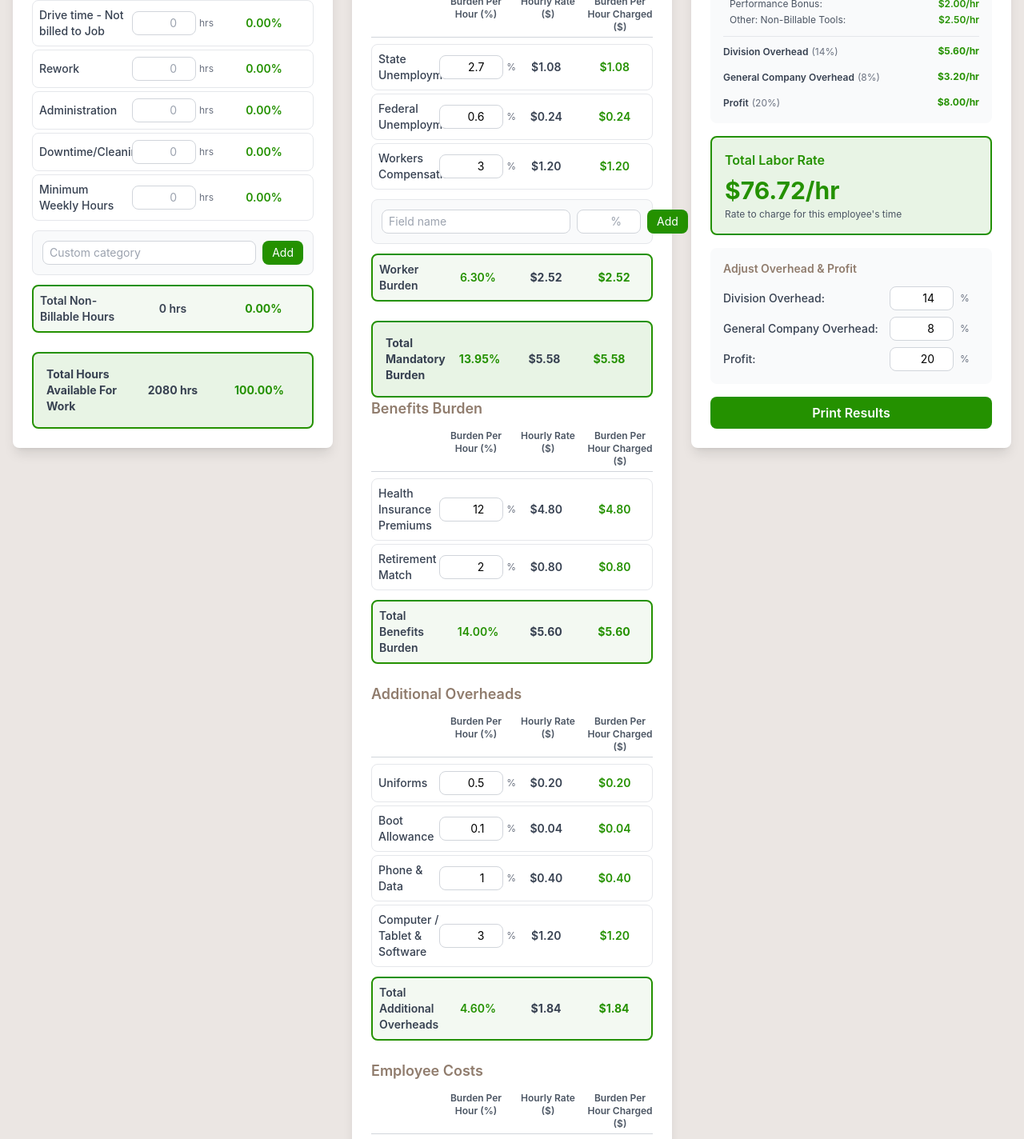
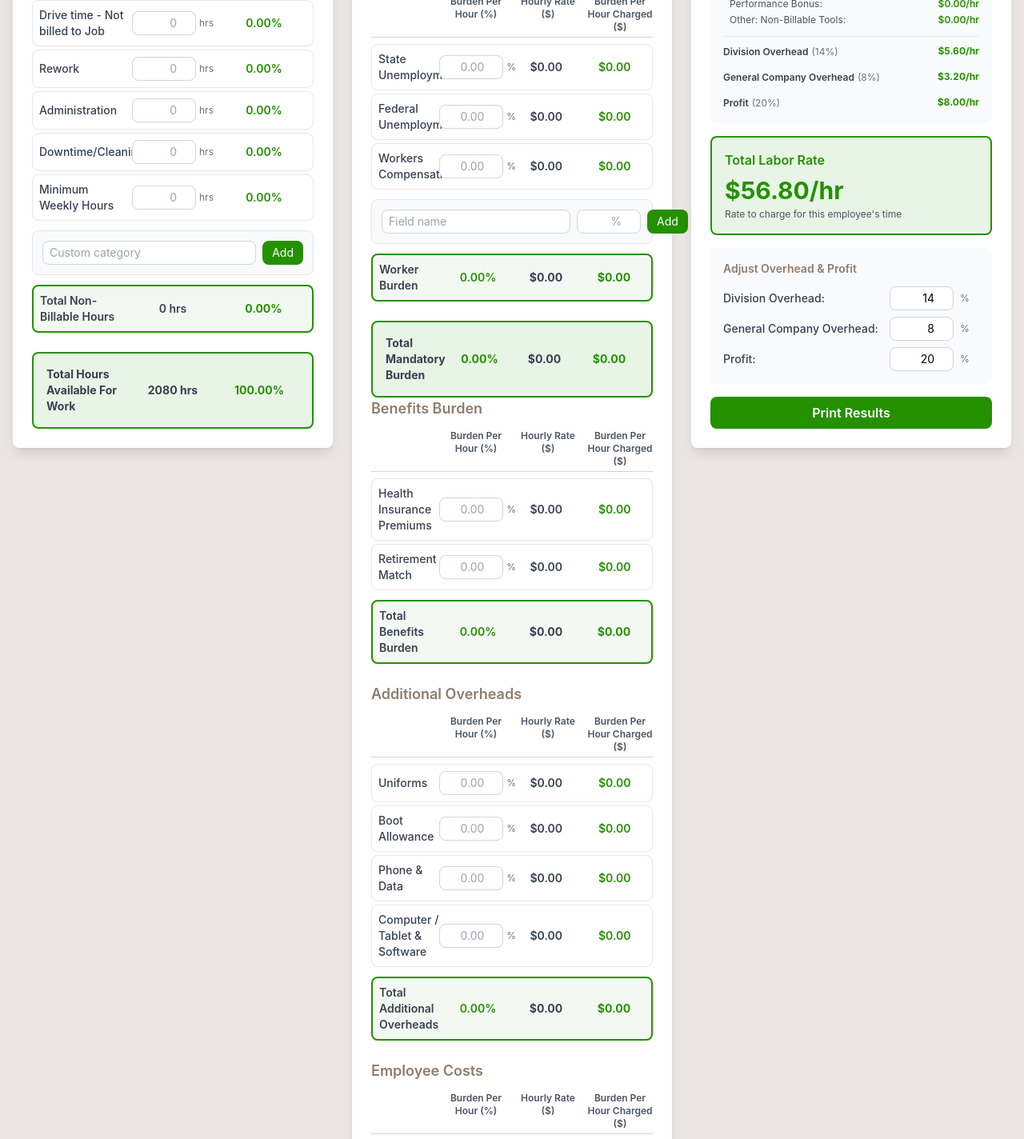
Before and after one commit to KayFernPR/Time-Material-Calculator, a React (Vite) app: page / in a window 1280 px wide. Shown: the part 900-2324 px from the top of the page at 80% size. Built offline with nearby package versions, Linux system fonts and the light colour scheme.

Commit message:
Set all Step 2 'Burden Per Hour (%)' default values to 0.00

```diff
--- a/src/components/LaborRateCalculator.jsx
+++ b/src/components/LaborRateCalculator.jsx
@@ -21,37 +21,37 @@ const NON_BILLABLE_HOURS_OPTIONS = [
 // Step 2: Mandatory Payroll Tax Burden options
 const MANDATORY_PAYROLL_TAX_OPTIONS = [
   { id: 'federal-taxes', label: 'Federal Taxes', defaultPercent: 0 },
-  { id: 'social-security', label: 'Social Security', defaultPercent: 6.20 },
-  { id: 'medicare', label: 'Medicare', defaultPercent: 1.45 }
+  { id: 'social-security', label: 'Social Security', defaultPercent: 0 },
+  { id: 'medicare', label: 'Medicare', defaultPercent: 0 }
 ]
 
 // Step 2: Mandatory Worker Burden options
 const MANDATORY_WORKER_BURDEN_OPTIONS = [
-  { id: 'state-unemployment', label: 'State Unemployment', defaultPercent: 2.70 },
-  { id: 'federal-unemployment', label: 'Federal Unemployment', defaultPercent: 0.60 },
-  { id: 'workers-compensation', label: 'Workers Compensation', defaultPercent: 3.00 }
+  { id: 'state-unemployment', label: 'State Unemployment', defaultPercent: 0 },
+  { id: 'federal-unemployment', label: 'Federal Unemployment', defaultPercent: 0 },
+  { id: 'workers-compensation', label: 'Workers Compensation', defaultPercent: 0 }
 ]
 
 // Step 2: Benefits Burden options
 const BENEFITS_BURDEN_OPTIONS = [
-  { id: 'health-insurance', label: 'Health Insurance Premiums', defaultPercent: 12.00 },
-  { id: 'retirement-match', label: 'Retirement Match', defaultPercent: 2.00 }
+  { id: 'health-insurance', label: 'Health Insurance Premiums', defaultPercent: 0 },
+  { id: 'retirement-match', label: 'Retirement Match', defaultPercent: 0 }
 ]
 
 // Step 2: Additional Overheads options
 const ADDITIONAL_OVERHEADS_OPTIONS = [
-  { id: 'uniforms', label: 'Uniforms', defaultPercent: 0.50 },
-  { id: 'boot-allowance', label: 'Boot Allowance', defaultPercent: 0.10 },
-  { id: 'phone-data', label: 'Phone & Data', defaultPercent: 1.00 },
-  { id: 'computer-tablet', label: 'Computer / Tablet & Software', defaultPercent: 3.00 }
+  { id: 'uniforms', label: 'Uniforms', defaultPercent: 0 },
+  { id: 'boot-allowance', label: 'Boot Allowance', defaultPercent: 0 },
+  { id: 'phone-data', label: 'Phone & Data', defaultPercent: 0 },
+  { id: 'computer-tablet', label: 'Computer / Tablet & Software', defaultPercent: 0 }
 ]
 
 // Step 2: Employee Costs options
 const EMPLOYEE_COSTS_OPTIONS = [
-  { id: 'training-certifications', label: 'Training & Certifications', defaultPercent: 5.00 },
-  { id: 'christmas-bonus', label: 'Christmas Bonus', defaultPercent: 1.00 },
-  { id: 'performance-bonus', label: 'Performance Bonus', defaultPercent: 5.00 },
-  { id: 'non-billable-tools', label: 'Other: Non-Billable Tools', defaultPercent: 6.25 }
+  { id: 'training-certifications', label: 'Training & Certifications', defaultPercent: 0 },
+  { id: 'christmas-bonus', label: 'Christmas Bonus', defaultPercent: 0 },
+  { id: 'performance-bonus', label: 'Performance Bonus', defaultPercent: 0 },
+  { id: 'non-billable-tools', label: 'Other: Non-Billable Tools', defaultPercent: 0 }
 ]
 
 const PAID_CAPACITY = 2080 // 52 weeks * 40 hours
```
